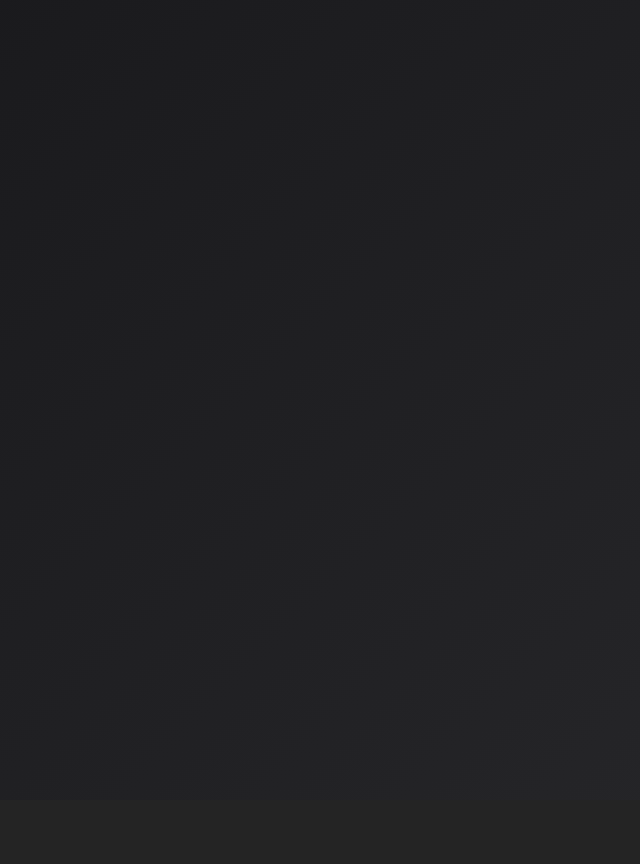
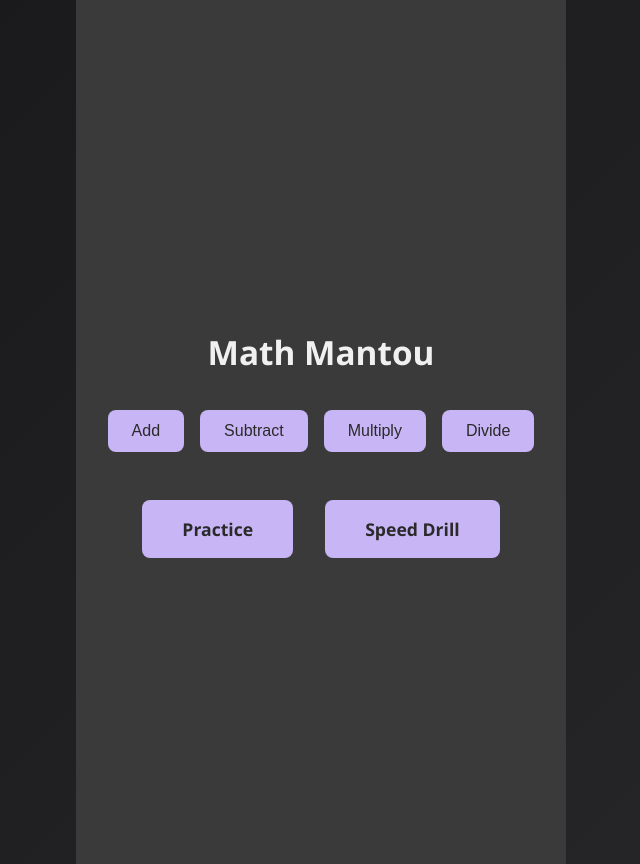
Before and after one commit to gubespam/da-mantou-games, a React (Vite) app: page /da-mantou-games/math in a window 1280 px wide. Before the commit this address had no page. Shown: the whole page, without its empty margins (319-959 px from the left). Before the commit the page ends 800 px from the top, so only its background shows below. Built offline with nearby package versions, Linux system fonts and the light colour scheme.

Commit message:
main menu

```diff
--- a/src/App.jsx
+++ b/src/App.jsx
@@ -3,6 +3,7 @@ import './App.css';
 import { Link, Routes, Route } from 'react-router-dom';
 import mantouLogo from './images/mantou.png';
 import Reversible from './Reversible.jsx';
+import MathMenu from './MathMenu.jsx';
 
 function App() {
   return (
@@ -16,12 +17,13 @@ function App() {
               <h1>Da Mantou Games</h1>
               <p className="subtitle">Bigger games by Daddy mantou</p>
               <nav className="vertical-menu">
-                <Link className="menu-item" to="/da-mantou-games/#math">Math</Link>
+                <Link className="menu-item" to="/da-mantou-games/math">Math</Link>
                 {/* <Link className="menu-item" to="/da-mantou-games#reversible">Reversible</Link> */}
               </nav>
             </div>
           }
         />
+        <Route path="/da-mantou-games/math" element={<MathMenu />} />
         {/* <Route path="/da-mantou-games#reversible" element={<Reversible />} /> */}
       </Routes>
     </div>
--- /dev/null
+++ b/src/MathMenu.css
@@ -0,0 +1,75 @@
+.math-menu-container {
+  display: flex;
+  flex-direction: column;
+  align-items: center;
+  justify-content: center;
+  min-height: 100vh;
+  background-color: #3a3a3a;
+  padding: 2rem;
+}
+
+.math-title {
+  font-size: 25pt;
+  color: #f0f0f0;
+  margin-bottom: 2rem;
+  font-weight: 600;
+}
+
+.toggle-options {
+  display: flex;
+  flex-direction: row;
+  gap: 1rem;
+  margin-bottom: 3rem;
+  flex-wrap: wrap;
+  justify-content: center;
+}
+
+.toggle-btn {
+  padding: 0.75rem 1.5rem;
+  font-size: 1rem;
+  font-weight: 500;
+  color: #2a2a2a;
+  background-color: #c8b5f5;
+  border: none;
+  border-radius: 8px;
+  cursor: pointer;
+  transition: background-color 0.2s ease;
+}
+
+.toggle-btn:hover {
+  background-color: #d9c8f7;
+}
+
+.toggle-btn.active {
+  background-color: #d4a574;
+}
+
+.main-menu {
+  display: flex;
+  flex-direction: row;
+  gap: 2rem;
+  justify-content: center;
+  flex-wrap: wrap;
+}
+
+.menu-btn {
+  padding: 1rem 2.5rem;
+  font-size: 1.1rem;
+  font-weight: 600;
+  color: #2a2a2a;
+  background-color: #c8b5f5;
+  border: none;
+  border-radius: 8px;
+  cursor: pointer;
+  text-decoration: none;
+  transition: background-color 0.2s ease, transform 0.15s ease;
+}
+
+.menu-btn:hover {
+  background-color: #d9c8f7;
+  transform: translateY(-2px);
+}
+
+.menu-btn:active {
+  transform: translateY(0);
+}
--- /dev/null
+++ b/src/MathMenu.jsx
@@ -0,0 +1,61 @@
+import { useState } from 'react';
+import { Link } from 'react-router-dom';
+import './MathMenu.css';
+
+export default function MathMenu() {
+  const [activeOperations, setActiveOperations] = useState({
+    add: false,
+    subtract: false,
+    multiply: false,
+    divide: false,
+  });
+
+  const toggleOperation = (operation) => {
+    setActiveOperations((prev) => ({
+      ...prev,
+      [operation]: !prev[operation],
+    }));
+  };
+
+  return (
+    <div className="math-menu-container">
+      <h1 className="math-title">Math Mantou</h1>
+
+      <div className="toggle-options">
+        <button
+          className={`toggle-btn ${activeOperations.add ? 'active' : ''}`}
+          onClick={() => toggleOperation('add')}
+        >
+          Add
+        </button>
+        <button
+          className={`toggle-btn ${activeOperations.subtract ? 'active' : ''}`}
+          onClick={() => toggleOperation('subtract')}
+        >
+          Subtract
+        </button>
+        <button
+          className={`toggle-btn ${activeOperations.multiply ? 'active' : ''}`}
+          onClick={() => toggleOperation('multiply')}
+        >
+          Multiply
+        </button>
+        <button
+          className={`toggle-btn ${activeOperations.divide ? 'active' : ''}`}
+          onClick={() => toggleOperation('divide')}
+        >
+          Divide
+        </button>
+      </div>
+
+      <div className="main-menu">
+        <Link to="/da-mantou-games/math/practice" className="menu-btn">
+          Practice
+        </Link>
+        <Link to="/da-mantou-games/math/speed-drill" className="menu-btn">
+          Speed Drill
+        </Link>
+      </div>
+    </div>
+  );
+}
```
